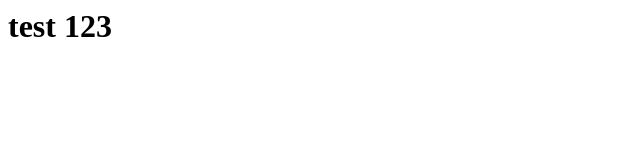
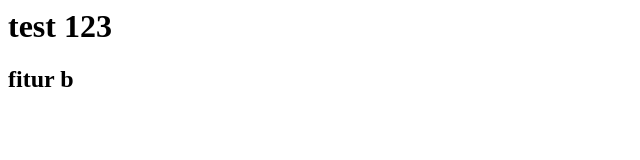
Before and after one commit to CakraDarma/coba-git-remote-ssh, a plain HTML site: page index.html in a window 1280 px wide. Shown: the full height of the page, 0-640 px from the left. Drawn offline with Linux system fonts and the light colour scheme.

Commit message:
coba pull

```diff
--- a/index.html
+++ b/index.html
@@ -2,6 +2,7 @@
 
 <body>
   <h1>test 123</h1>
+  <h2>fitur b</h2>
 </body>
 
 </html>
```
